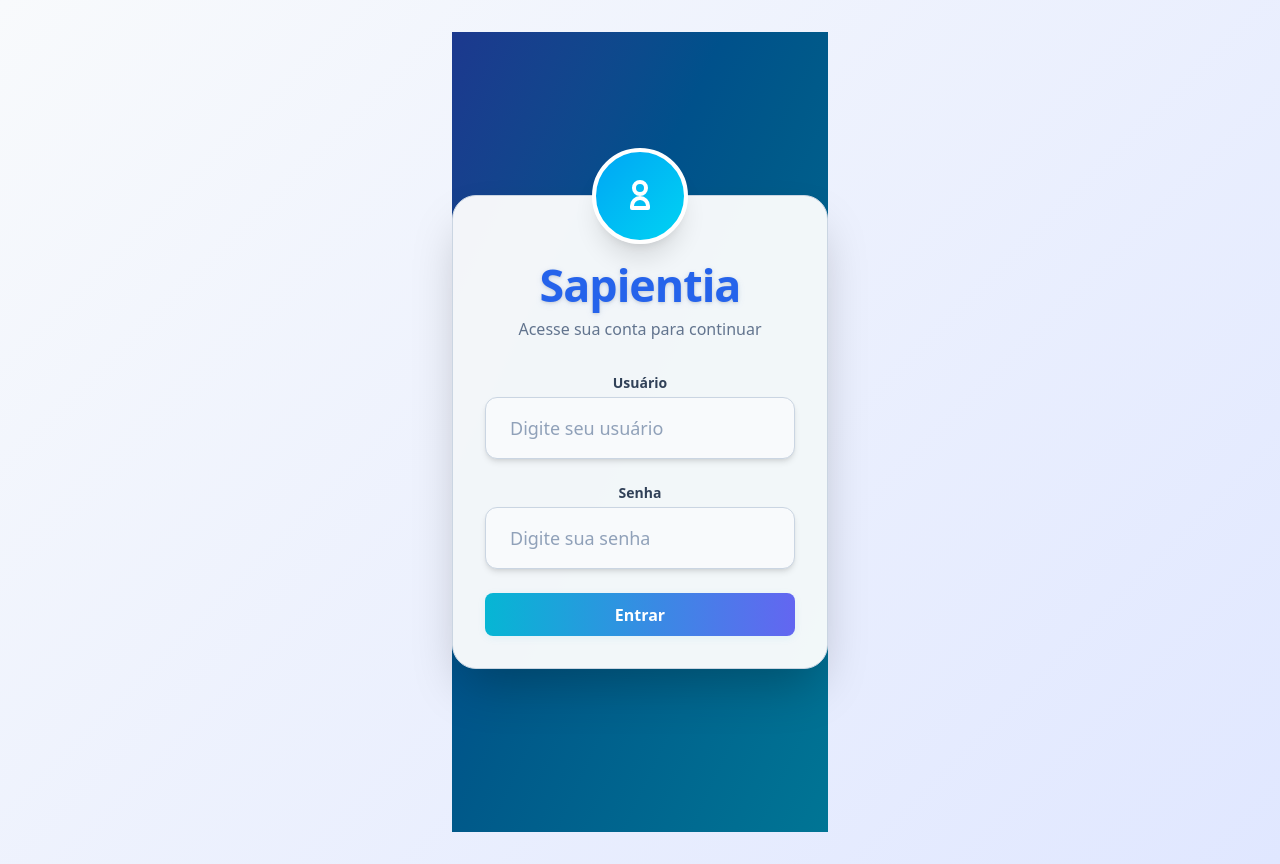
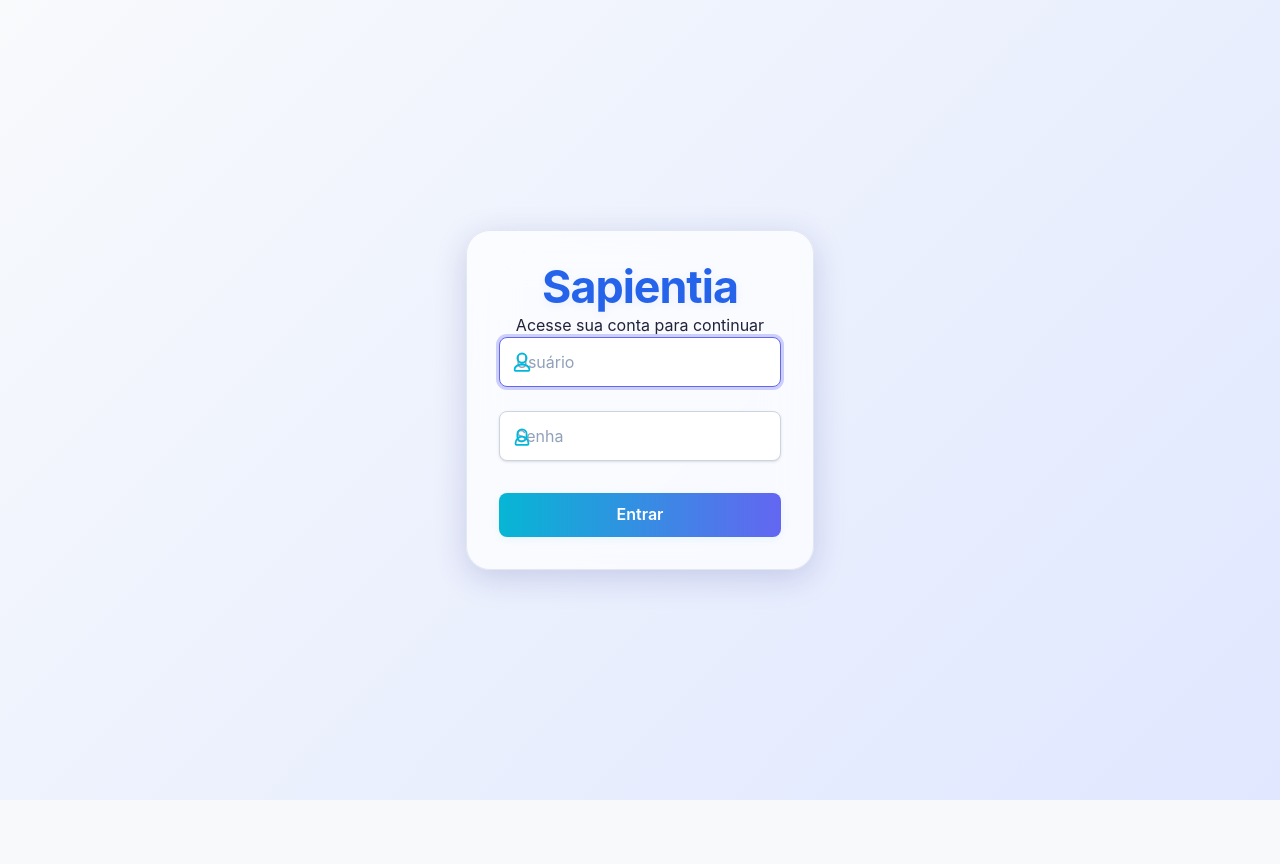
Before and after one commit to felipe-a-queiroz/sapientia, a React (Vite) app: page /login in a window 1280 px wide. After the commit the page ends 800 px from the top, so only its background shows below. Built offline with nearby package versions, Linux system fonts and the light colour scheme; no server answers.

Commit message:
feat: implement logout functionality and enhance login components with improved styles

```diff
--- a/src/api/index.js
+++ b/src/api/index.js
@@ -28,4 +28,12 @@ export const loginUser = async (credentials) => {
   }
 };
 
+export const logoutUser = async () => {
+  try {
+    await api.post('/logout');
+  } catch (error) {
+    throw error.response?.data || { message: 'Ocorreu um erro ao realizar logout.' };
+  }
+};
+
 export default api;
--- a/src/components/Login/AuthCard.jsx
+++ b/src/components/Login/AuthCard.jsx
@@ -2,12 +2,7 @@ import React from 'react';
 
 function AuthCard({ children }) {
   return (
-    <div className="relative bg-white/95 p-8 pt-16 rounded-3xl shadow-2xl w-full max-w-md border border-slate-300 hover:shadow-3xl transition-all duration-300">
-      <div className="absolute -top-12 left-1/2 -translate-x-1/2 flex items-center justify-center w-24 h-24 rounded-full bg-gradient-to-br from-sky-500 to-cyan-400 shadow-xl border-4 border-white">
-        <svg className="w-12 h-12 text-white" fill="none" stroke="currentColor" strokeWidth="2" viewBox="0 0 24 24">
-          <path strokeLinecap="round" strokeLinejoin="round" d="M12 11c1.657 0 3-1.343 3-3S13.657 5 12 5s-3 1.343-3 3 1.343 3 3 3zm0 2c-2.21 0-4 1.79-4 4v1h8v-1c0-2.21-1.79-4-4-4z" />
-        </svg>
-      </div>
+    <div className="w-full max-w-md p-8 bg-white/70 rounded-3xl shadow-2xl flex flex-col items-center border border-slate-200 backdrop-blur-xl" style={{boxShadow: '0 8px 32px 0 rgba(31, 38, 135, 0.18)'}}>
       {children}
     </div>
   );
--- a/src/components/Login/LoginForm.jsx
+++ b/src/components/Login/LoginForm.jsx
@@ -2,42 +2,50 @@ import React from 'react';
 
 function LoginForm({ username, setUsername, password, setPassword, error, isLoading, onSubmit }) {
   return (
-    <form onSubmit={onSubmit} className="space-y-6">
-      <div>
-        <label htmlFor="username" className="block text-sm font-semibold text-slate-700 mb-1">Usuário</label>
+    <form onSubmit={onSubmit} className="w-full flex flex-col gap-6" autoComplete="on">
+      <div className="relative">
+        <span className="absolute left-3 top-1/2 -translate-y-1/2 text-cyan-500">
+          <svg width="22" height="22" fill="none" viewBox="0 0 24 24"><path stroke="currentColor" strokeWidth="2" d="M12 12a5 5 0 1 0 0-10 5 5 0 0 0 0 10Zm0 2c-4.418 0-8 2.239-8 5v1a1 1 0 0 0 1 1h14a1 1 0 0 0 1-1v-1c0-2.761-3.582-5-8-5Z"/></svg>
+        </span>
         <input
           id="username"
           type="text"
           value={username}
-          onChange={(e) => setUsername(e.target.value)}
-          className="mt-1 block w-full px-6 py-4 text-lg bg-slate-50 border border-slate-300 rounded-xl shadow-md placeholder-slate-400 focus:outline-none focus:ring-2 focus:ring-sky-400 focus:border-sky-400"
-          placeholder="Digite seu usuário"
+          onChange={e => setUsername(e.target.value)}
+          className="w-full pl-11 pr-4 py-3 rounded-xl border border-slate-300 focus:ring-2 focus:ring-cyan-500 focus:outline-none bg-slate-50 text-slate-800 text-base shadow-sm transition-all duration-200 placeholder-slate-400"
+          placeholder="Usuário"
+          autoFocus
+          autoComplete="username"
           required
         />
       </div>
-      <div>
-        <label htmlFor="password" className="block text-sm font-semibold text-slate-700 mb-1">Senha</label>
+      <div className="relative">
+        <span className="absolute left-3 top-1/2 -translate-y-1/2 text-cyan-500">
+          <svg width="22" height="22" fill="none" viewBox="0 0 24 24"><path stroke="currentColor" strokeWidth="2" d="M12 17a5 5 0 0 0 5-5V9a5 5 0 1 0-10 0v3a5 5 0 0 0 5 5Zm-7 2a7 7 0 0 1 14 0v1a1 1 0 0 1-1 1H6a1 1 0 0 1-1-1v-1Z"/></svg>
+        </span>
         <input
           id="password"
           type="password"
           value={password}
-          onChange={(e) => setPassword(e.target.value)}
-          className="mt-1 block w-full px-6 py-4 text-lg bg-slate-50 border border-slate-300 rounded-xl shadow-md placeholder-slate-400 focus:outline-none focus:ring-2 focus:ring-cyan-400 focus:border-cyan-400"
-          placeholder="Digite sua senha"
+          onChange={e => setPassword(e.target.value)}
+          className="w-full pl-11 pr-4 py-3 rounded-xl border border-slate-300 focus:ring-2 focus:ring-cyan-500 focus:outline-none bg-slate-50 text-slate-800 text-base shadow-sm transition-all duration-200 placeholder-slate-400"
+          placeholder="Senha"
+          autoComplete="current-password"
           required
         />
       </div>
       {error && (
-        <div className="bg-red-100 border border-red-300 text-red-700 rounded-lg px-3 py-2 text-sm text-center animate-pulse shadow-sm">
-          {error}
+        <div className="bg-red-50 border border-red-200 text-red-700 rounded-xl px-4 py-2 text-sm text-center animate-shake shadow-sm">
+          <span className="font-semibold">{error}</span>
         </div>
       )}
       <button
         type="submit"
         disabled={isLoading}
-        className="w-full flex justify-center py-3 px-4 border border-transparent rounded-xl shadow-lg text-base font-bold text-white bg-gradient-to-r from-sky-500 to-cyan-500 hover:from-sky-600 hover:to-cyan-600 focus:outline-none focus:ring-2 focus:ring-offset-2 focus:ring-sky-400 disabled:bg-slate-400 disabled:from-slate-400 disabled:to-slate-400 disabled:cursor-not-allowed transition-all duration-300"
+        className="w-full py-3 mt-2 rounded-xl bg-gradient-to-r from-cyan-600 to-blue-700 text-white font-bold text-lg shadow-lg hover:from-cyan-700 hover:to-blue-800 hover:shadow-xl transition-all duration-200 focus:outline-none focus:ring-2 focus:ring-cyan-400 disabled:opacity-60 disabled:cursor-not-allowed relative overflow-hidden group"
       >
-        {isLoading ? 'Entrando...' : 'Entrar'}
+        <span className="absolute left-0 top-0 w-full h-full bg-white/10 opacity-0 group-hover:opacity-100 transition-all duration-300 blur-sm" />
+        <span className="relative z-10">{isLoading ? 'Entrando...' : 'Entrar'}</span>
       </button>
     </form>
   );
--- a/src/index.css
+++ b/src/index.css
@@ -1,5 +1,6 @@
 @import "tailwindcss";
 
+/* ---------- Variáveis e estilo base ---------- */
 
 :root {
   font-family: 'Inter', system-ui, Avenir, Helvetica, Arial, sans-serif;
@@ -12,38 +13,46 @@
   text-rendering: optimizeLegibility;
   -webkit-font-smoothing: antialiased;
   -moz-osx-font-smoothing: grayscale;
+
+  scroll-behavior: smooth;
 }
 
+* {
+  transition: color 0.2s ease, background-color 0.2s ease, border-color 0.2s ease, box-shadow 0.2s ease;
+}
 
+/* ---------- Corpo e layout ---------- */
+
+body {
+  margin: 0;
+  min-width: 320px;
+  min-height: 100vh;
+  background: linear-gradient(135deg, #f8fafc 0%, #e0e7ff 100%);
+  display: flex;
+  place-items: center;
+}
+
+/* ---------- Tipografia ---------- */
+
+h1 {
+  font-size: clamp(2.25rem, 5vw, 2.8rem);
+  line-height: 1.1;
+  color: #2563eb; /* blue-600 */
+  font-weight: 700;
+  letter-spacing: -1px;
+  text-shadow: 0 2px 8px rgba(37, 99, 235, 0.08);
+}
 
 a {
   font-weight: 500;
   color: #4f8cff;
   text-decoration: inherit;
-  transition: color 0.2s;
 }
 a:hover {
   color: #3a5ccc;
 }
 
-body {
-  margin: 0;
-  display: flex;
-  place-items: center;
-  min-width: 320px;
-  min-height: 100vh;
-  background: linear-gradient(135deg, #f8fafc 0%, #e0e7ff 100%);
-}
-
-
-h1 {
-  font-size: 2.8em;
-  line-height: 1.1;
-  color: #2563eb; /* Tailwind blue-600 */
-  font-weight: 700;
-  letter-spacing: -1px;
-  text-shadow: 0 2px 8px rgba(37, 99, 235, 0.08);
-}
+/* ---------- Botões ---------- */
 
 button {
   border-radius: 0.5rem;
@@ -52,14 +61,13 @@ button {
   font-size: 1em;
   font-weight: 600;
   font-family: inherit;
-  background: linear-gradient(90deg, #06b6d4 0%, #6366f1 100%); /* cyan-500 to indigo-500 */
+  background: linear-gradient(90deg, #06b6d4 0%, #6366f1 100%); /* cyan to indigo */
   color: #fff;
   box-shadow: 0 2px 8px 0 rgba(6, 182, 212, 0.08);
   cursor: pointer;
-  transition: background 0.2s, box-shadow 0.2s;
 }
 button:hover {
-  background: linear-gradient(90deg, #0ea5e9 0%, #7c3aed 100%); /* sky-500 to violet-600 */
+  background: linear-gradient(90deg, #0ea5e9 0%, #7c3aed 100%);
   box-shadow: 0 4px 16px 0 rgba(99, 102, 241, 0.12);
 }
 button:focus,
@@ -68,30 +76,146 @@ button:focus-visible {
   outline-offset: 2px;
 }
 
+/* ---------- Inputs e formulários ---------- */
+
+input,
+select,
+textarea {
+  padding: 0.75em 1em;
+  border-radius: 0.5rem;
+  border: 1px solid #cbd5e1; /* slate-300 */
+  font-size: 1rem;
+  background-color: #fff;
+  color: #1e293b; /* slate-800 */
+  font-family: inherit;
+  transition: all 0.2s ease;
+}
+
+input:focus,
+select:focus,
+textarea:focus {
+  border-color: #6366f1; /* indigo-500 */
+  box-shadow: 0 0 0 3px rgba(99, 102, 241, 0.3);
+  outline: none;
+}
+
+/* ---------- Cartão (card) ---------- */
+
+.card {
+  background-color: #ffffff;
+  border-radius: 1rem;
+  padding: 2rem;
+  box-shadow: 0 4px 24px rgba(0, 0, 0, 0.05);
+  transition: box-shadow 0.3s ease;
+}
+.card:hover {
+  box-shadow: 0 6px 32px rgba(0, 0, 0, 0.08);
+}
+
+/* ---------- Utilitários ---------- */
+
+.flex-center {
+  display: flex;
+  justify-content: center;
+  align-items: center;
+}
+
+.fade-in {
+  animation: fadeIn 0.4s ease-out both;
+}
+
+@keyframes fadeIn {
+  0% {
+    opacity: 0;
+    transform: translateY(8px);
+  }
+  100% {
+    opacity: 1;
+    transform: translateY(0);
+  }
+}
+
+.animate-shake {
+  animation: shake 0.4s ease-in-out;
+}
+
+@keyframes shake {
+  0%, 100% { transform: translateX(0); }
+  25% { transform: translateX(-4px); }
+  50% { transform: translateX(4px); }
+  75% { transform: translateX(-4px); }
+}
+
+/* ---------- Scrollbar personalizada ---------- */
+
+::-webkit-scrollbar {
+  width: 8px;
+}
+::-webkit-scrollbar-track {
+  background: transparent;
+}
+::-webkit-scrollbar-thumb {
+  background-color: #cbd5e1;
+  border-radius: 8px;
+}
+
+/* ---------- Ícones SVG ---------- */
+
+svg {
+  display: inline-block;
+  vertical-align: middle;
+  transition: transform 0.2s ease;
+}
+svg:hover {
+  transform: scale(1.05);
+}
+
+/* ---------- Dark Mode ---------- */
 
 @media (prefers-color-scheme: dark) {
   :root {
     color: #e0e7ff;
     background-color: #181a2a;
   }
+
   body {
     background: linear-gradient(135deg, #181a2a 0%, #232946 100%);
   }
+
   h1 {
     color: #38bdf8; /* sky-400 */
     text-shadow: 0 2px 8px rgba(56, 189, 248, 0.12);
   }
+
   a {
     color: #a5b4fc;
   }
   a:hover {
     color: #c7d2fe;
   }
+
   button {
-    background: linear-gradient(90deg, #818cf8 0%, #06b6d4 100%); /* indigo-400 to cyan-500 */
+    background: linear-gradient(90deg, #818cf8 0%, #06b6d4 100%);
     color: #fff;
   }
   button:hover {
-    background: linear-gradient(90deg, #38bdf8 0%, #6366f1 100%); /* sky-400 to indigo-500 */
+    background: linear-gradient(90deg, #38bdf8 0%, #6366f1 100%);
+  }
+
+  input,
+  select,
+  textarea {
+    background-color: #1e1e2f;
+    color: #e0e7ff;
+    border-color: #334155; /* slate-700 */
+  }
+
+  ::-webkit-scrollbar-thumb {
+    background-color: #475569;
+  }
+
+  .card {
+    background-color: #1e1e2f;
+    color: #f1f5f9;
   }
 }
--- a/src/pages/HomePage/index.jsx
+++ b/src/pages/HomePage/index.jsx
@@ -1,7 +1,17 @@
+import { logoutUser } from "../../api";
+import { useCallback } from "react";
+
 function HomePage() {
+  const handleLogout = useCallback(async () => {
+    await logoutUser();
+    localStorage.removeItem("authToken");
+    window.location.href = "/login";
+  }, []);
+
   return (
     <div>
       <h1>Página Inicial</h1>
+      <button onClick={handleLogout}>Logout</button>
     </div>
   );
 }
--- a/src/pages/LoginPage/index.jsx
+++ b/src/pages/LoginPage/index.jsx
@@ -37,10 +37,10 @@ function LoginPage() {
   };
 
   return (
-    <div className="min-h-screen flex items-center justify-center bg-gradient-to-br from-blue-900 via-sky-800 to-cyan-700 font-sans">
+    <div className="">
       <AuthCard>
-        <h1 className="text-4xl font-extrabold mb-2 text-center text-slate-800 tracking-tight drop-shadow">Sapientia</h1>
-        <p className="text-center text-slate-500 mb-8 text-base">Acesse sua conta para continuar</p>
+        <h1 className="">Sapientia</h1>
+        <p className="">Acesse sua conta para continuar</p>
         <LoginForm
           username={username}
           setUsername={setUsername}
```
Also changed, not shown: src/routes/index.jsx (+23 -0 lines).
